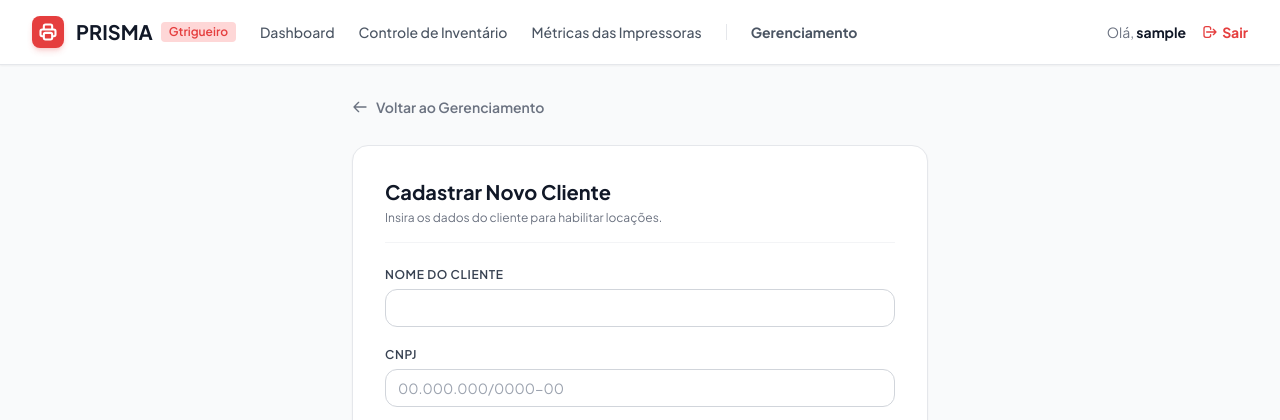
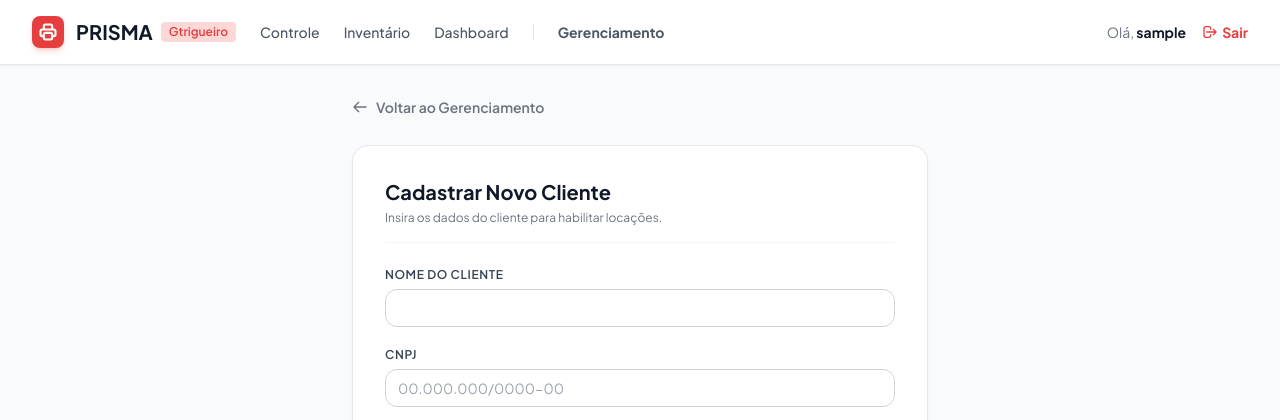
Before and after one commit to andersonscorreia/PRISMA, a Django app: page /gerenciamento/cliente/novo/ in a window 1280 px wide. Shown: the top 420 px of the page. Run offline with Django 5.2, Linux system fonts and the light colour scheme; the visitor is signed in with stand-in values (Sample User, id 1); some libraries are stand-ins or nearby versions.

Commit message:
style: renomeia links de navegacao (Controle, Inventario, Dashboard)

```diff
--- a/templates/core/base.html
+++ b/templates/core/base.html
@@ -78,13 +78,11 @@
                     <nav class="hidden md:flex items-center gap-6 text-sm font-medium">
                         {% if request.user.is_superuser or request.user.groups.all.0.name == 'Admin' or request.user.groups.all.1.name == 'Admin' or request.user.groups.all.0.name == 'Técnico' or request.user.groups.all.1.name == 'Técnico' %}
                         <a href="{% url 'dashboard_geral' %}"
+                            class="text-gray-600 dark:text-zinc-300 hover:text-brand-500 dark:hover:text-brand-400">Controle</a>
+                        <a href="{% url 'inventario_dashboard' %}"
+                            class="text-gray-600 dark:text-zinc-300 hover:text-brand-500 dark:hover:text-brand-400">Inventário</a>
+                        <a href="{% url 'snmp_dashboard' %}"
                             class="text-gray-600 dark:text-zinc-300 hover:text-brand-500 dark:hover:text-brand-400">Dashboard</a>
-                        <a href="{% url 'inventario_dashboard' %}"
-                            class="text-gray-600 dark:text-zinc-300 hover:text-brand-500 dark:hover:text-brand-400">Controle
-                            de Inventário</a>
-                        <a href="{% url 'snmp_dashboard' %}"
-                            class="text-gray-600 dark:text-zinc-300 hover:text-brand-500 dark:hover:text-brand-400">Métricas
-                            das Impressoras</a>
                         {% endif %}
                         {% if request.user.is_superuser or request.user.groups.all.0.name == 'Admin' or request.user.groups.all.1.name == 'Admin' %}
                         <div class="h-4 w-[1px] bg-gray-200 dark:bg-zinc-800"></div>
```
